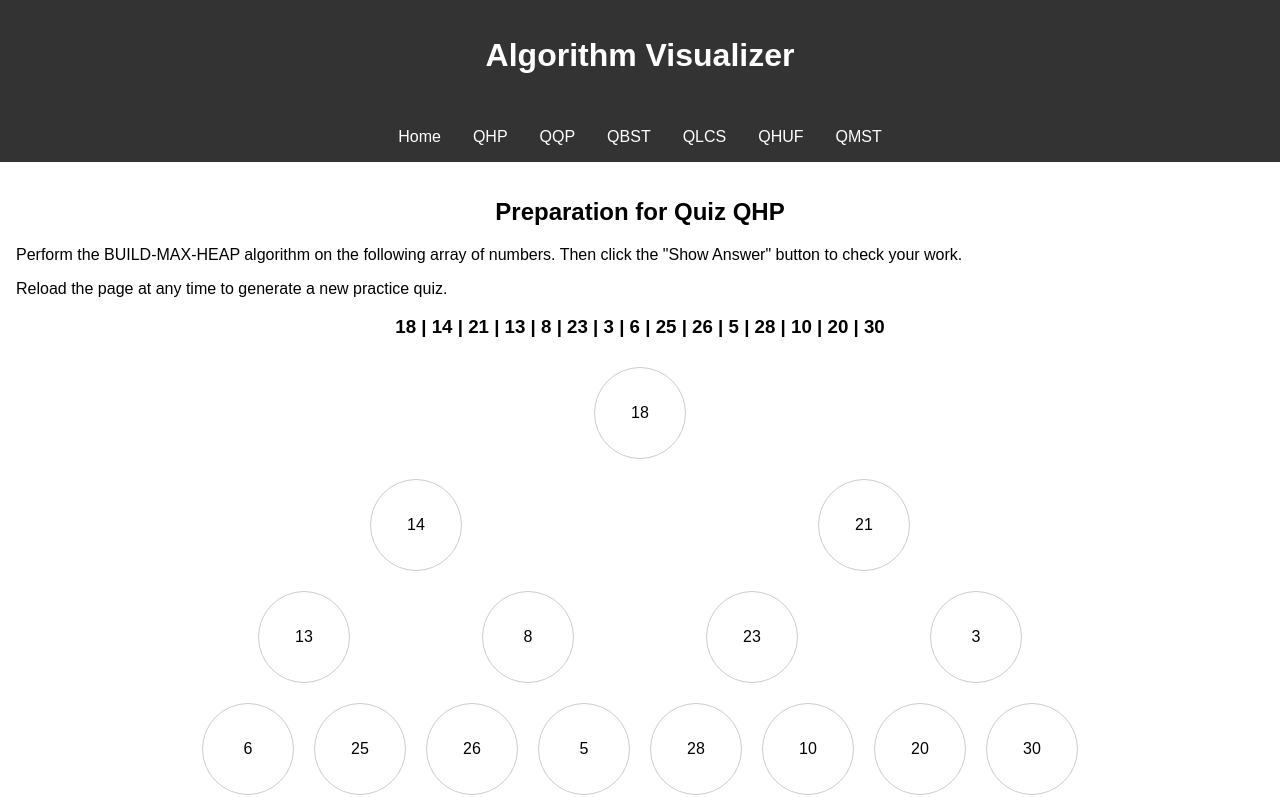
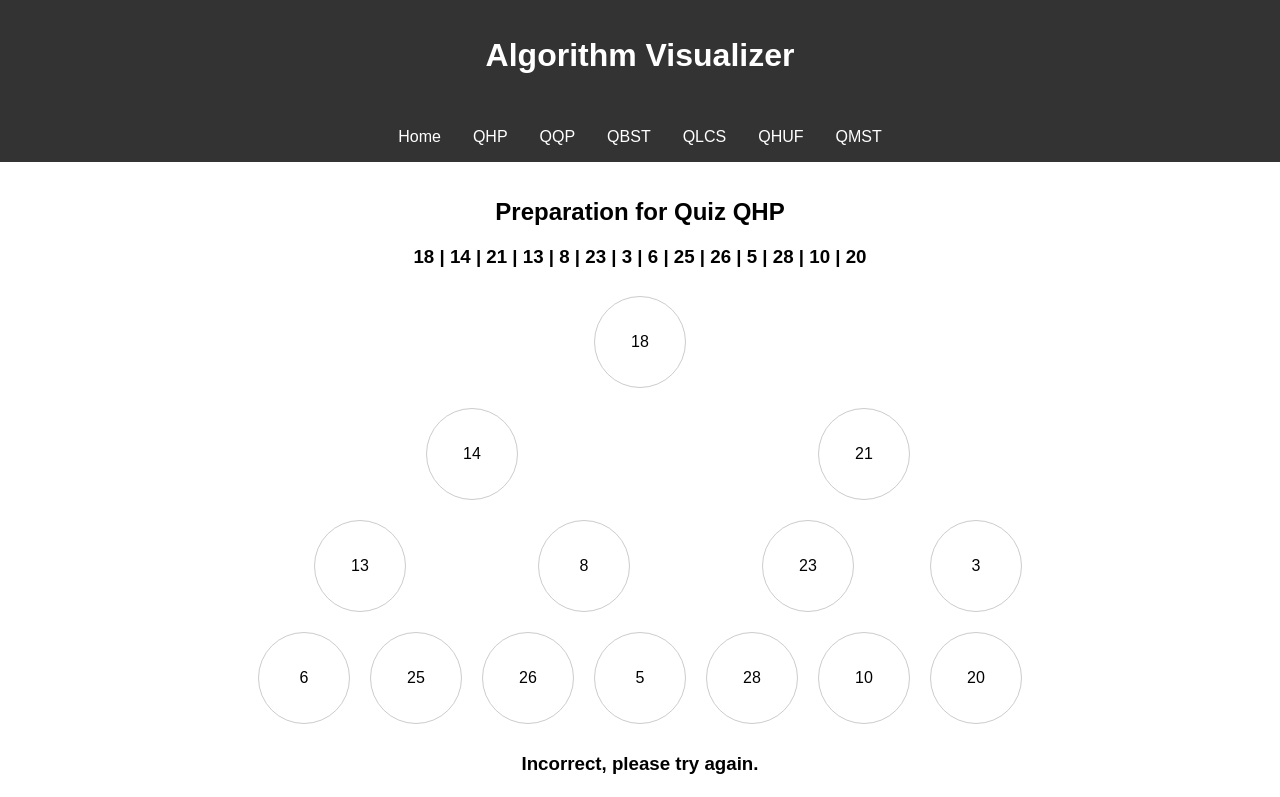
Before and after one commit to DanielH987/algorithm-visualizer, a React (Create React App) app: page /qhp in a window 1280 px wide. Shown: the top 797 px of the page. Built offline with nearby package versions, Linux system fonts and the light colour scheme.

Commit message:
feat: Refactor Tree component to include initial random array and answer verification

```diff
--- a/src/components/Tree.js
+++ b/src/components/Tree.js
@@ -1,4 +1,4 @@
-import React, { useState, useCallback } from 'react';
+import React, { useState, useCallback, useEffect } from 'react';
 import update from 'immutability-helper';
 import TreeNode from './TreeNode';
 
@@ -55,9 +55,17 @@ const createTreeData = (nodes) => {
 };
 
 const Tree = () => {
-  const [nodes, setNodes] = useState(generateRandomArray().map((value, index) => ({ id: index, value })));
+  const [originalNodes, setOriginalNodes] = useState([]);
+  const [nodes, setNodes] = useState([]);
   const [showAnswer, setShowAnswer] = useState(false);
   const [isCorrect, setIsCorrect] = useState(false);
+  const [correctOrder, setCorrectOrder] = useState([]);
+
+  useEffect(() => {
+    const initialNodes = generateRandomArray().map((value, index) => ({ id: index, value }));
+    setOriginalNodes(initialNodes);
+    setNodes(initialNodes);
+  }, []);
 
   const moveNode = useCallback(
     (fromIndex, toIndex) => {
@@ -71,10 +79,15 @@ const Tree = () => {
   );
 
   const handleShowAnswer = () => {
+    const heapArray = buildMaxHeap(nodes.map(node => node.value));
+    setCorrectOrder(heapArray);
     setShowAnswer(true);
-    const heapArray = buildMaxHeap(nodes.map(node => node.value));
-    const isCorrectHeap = nodes.every((node, index) => node.value === heapArray[index]);
-    setIsCorrect(isCorrectHeap);
+  };
+
+  const verifyAnswer = () => {
+    const currentValues = nodes.map(node => node.value);
+    const isCorrectOrder = JSON.stringify(currentValues) === JSON.stringify(correctOrder);
+    setIsCorrect(isCorrectOrder);
   };
 
   const treeData = createTreeData(nodes);
@@ -88,14 +101,19 @@ const Tree = () => {
     ));
   };
 
+  const displayCorrectOrder = (order) => {
+    return order.map((value, index) => (
+      <span key={index}>
+        {value}
+        {index < order.length - 1 && ' | '}
+      </span>
+    ));
+  };
+
   return (
     <div>
       <h2>Preparation for Quiz QHP</h2>
-      <p>Perform the BUILD-MAX-HEAP algorithm on the following array of numbers. Then click the "Show Answer" button to check your work.</p>
-      <p>Reload the page at any time to generate a new practice quiz.</p>
-      <h3 style={{ textAlign: 'center' }}>
-        {displayNodes(nodes)}
-      </h3>
+      <h3>{displayNodes(originalNodes)}</h3>
       <div className="tree">
         {treeData && (
           <TreeNode
@@ -107,9 +125,11 @@ const Tree = () => {
           />
         )}
       </div>
-      {showAnswer && <p><strong>{isCorrect ? 'Correct!' : 'Incorrect, please try again.'}</strong></p>}
+      <h3><strong>{isCorrect ? 'Correct!' : 'Incorrect, please try again.'}</strong></h3>
+      {showAnswer && <h3>Correct Order: {displayCorrectOrder(correctOrder)}</h3>}
       <div className="button-container">
-        <button className="styled-button" onClick={handleShowAnswer}>Show Answer</button>
+        {!showAnswer && <button className="styled-button" onClick={handleShowAnswer}>Show Answer</button>}
+        <button className="styled-button" onClick={verifyAnswer}>Verify Answer</button>
       </div>
     </div>
   );
```
